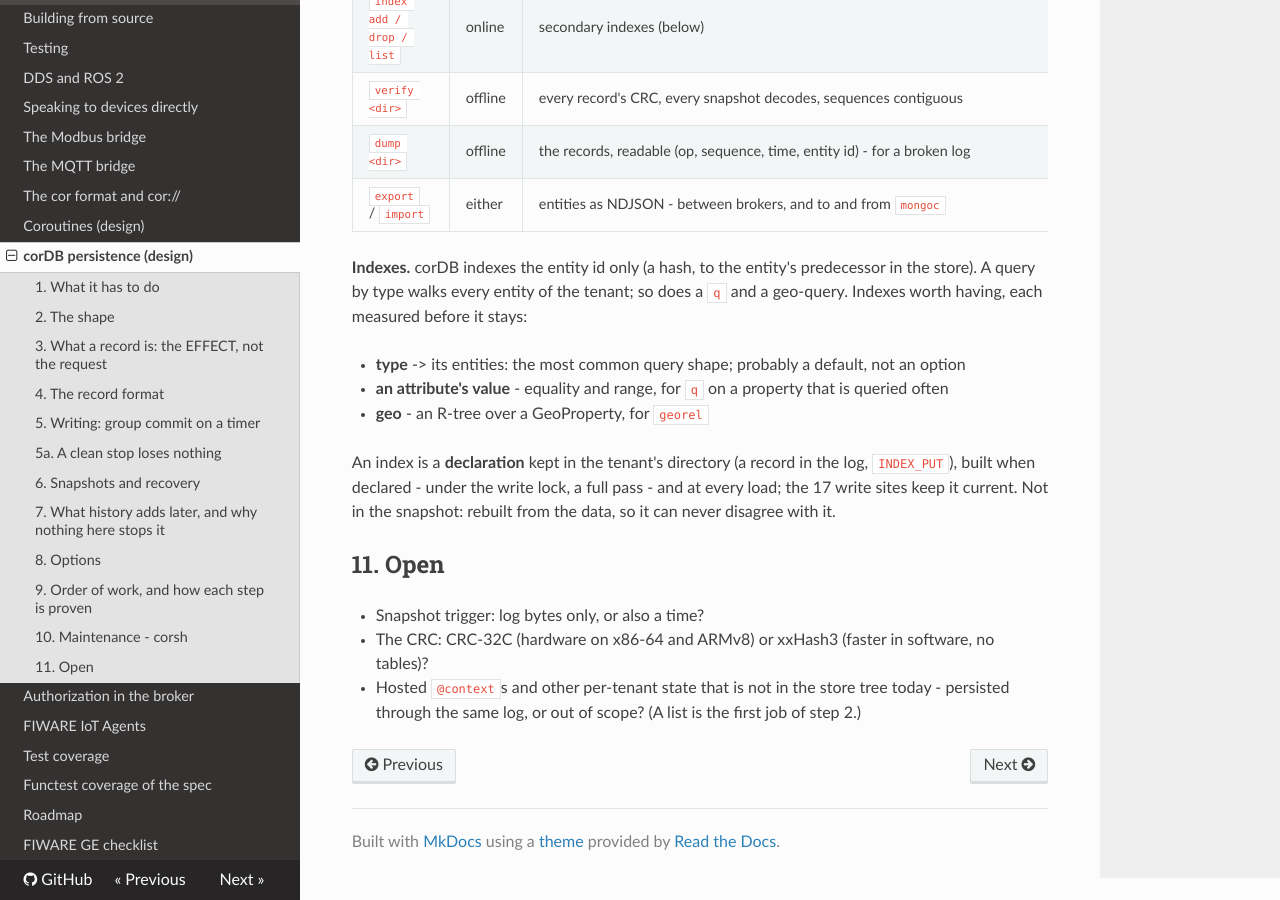
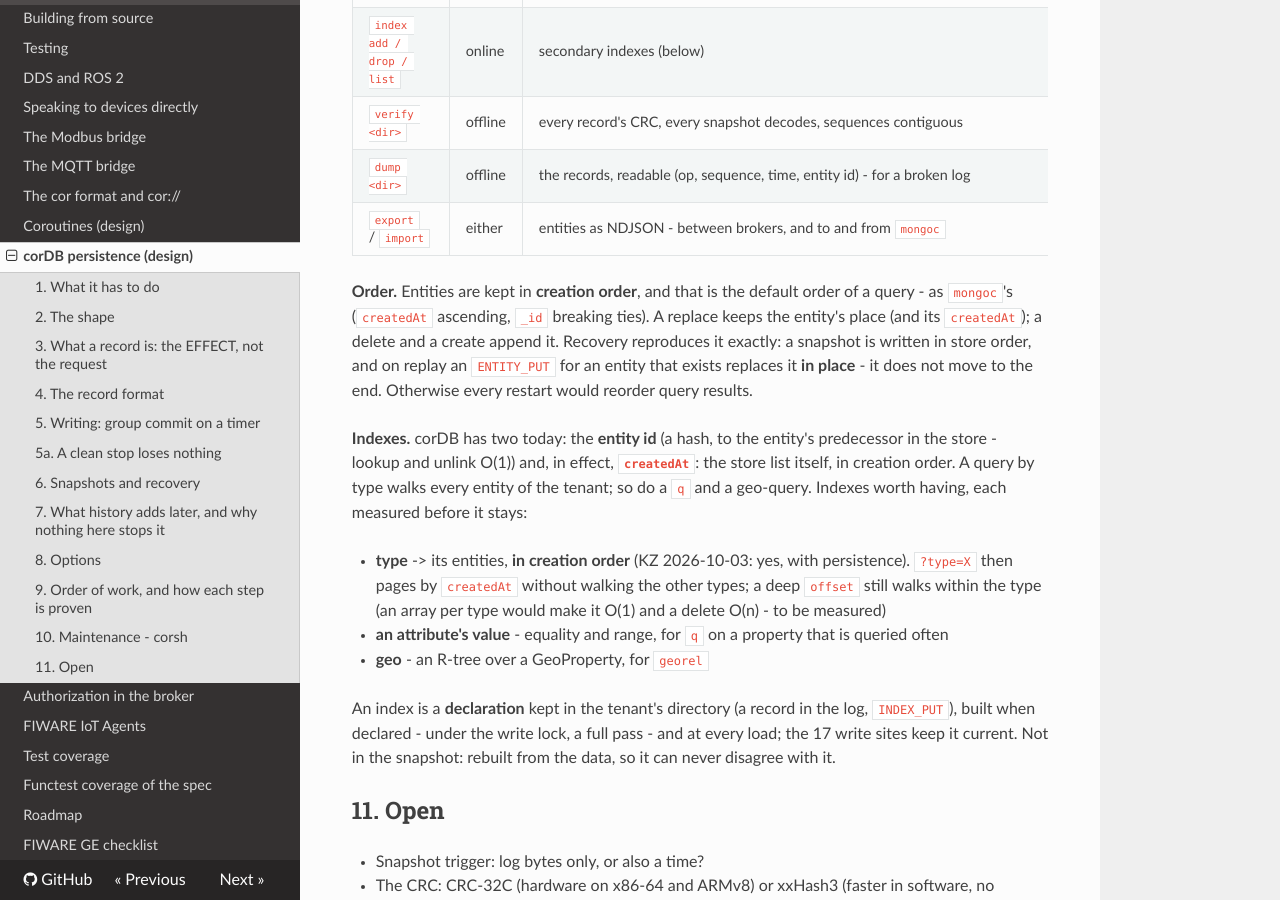
Before and after one commit to SEAMWARE/coraine, an MkDocs documentation site: the page built from doc/cordb-persistence.md, in a window 1280 px wide and 900 px high, scrolled down 5157 px. Built offline with MkDocs 1.6.1, drawn with Linux system fonts in a browser that asks for light colours; nearby versions of some CDN libraries; comment, search, counter and statistics services are not loaded; some of the changed text lies outside the part shown.

Commit message:
doc: cordb-persistence § 10 - corsh maintenance-only, in corDB's own repo; creation order kept through recovery; the type index in creation order
Co-Authored-By: Claude Opus 5.5 <noreply@anthropic.com>

```diff
--- a/doc/cordb-persistence.md
+++ b/doc/cordb-persistence.md
@@ -183,8 +183,9 @@ No `--dbDir`, no change: a corDB without a directory is the in-RAM store of toda
 
 ## 10. Maintenance - corsh
 
-KZ 2026-10-03: deleting, backing up, adding indexes - a tool for it, **corsh** (the corDB shell, in
-corTools). Interactive, and scriptable (`corsh -c 'backup /mnt/b'`).
+KZ 2026-10-03: deleting, backing up, adding indexes - a tool for it, **corsh** (the corDB shell). A
+**maintenance tool only**, for now; a general broker shell is for later. **corDB becomes its own
+repository, and corsh is part of it.** Interactive, and scriptable (`corsh -c 'backup /mnt/b'`).
 
 **Two ways in.** The data of a running broker is in that broker's RAM, under its locks: anything done
 to live data goes **through the broker** - corsh speaks cor:// to it, the requests served by the
@@ -204,11 +205,20 @@ no broker running, corsh works on a tenant directory **directly**: what needs no
 | `dump <dir>` | offline | the records, readable (op, sequence, time, entity id) - for a broken log |
 | `export` / `import` | either | entities as NDJSON - between brokers, and to and from `mongoc` |
 
-**Indexes.** corDB indexes the entity id only (a hash, to the entity's predecessor in the store). A
-query by type walks every entity of the tenant; so does a `q` and a geo-query. Indexes worth having,
+**Order.** Entities are kept in **creation order**, and that is the default order of a query - as
+`mongoc`'s (`createdAt` ascending, `_id` breaking ties). A replace keeps the entity's place (and its
+`createdAt`); a delete and a create append it. Recovery reproduces it exactly: a snapshot is written
+in store order, and on replay an `ENTITY_PUT` for an entity that exists replaces it **in place** - it
+does not move to the end. Otherwise every restart would reorder query results.
+
+**Indexes.** corDB has two today: the **entity id** (a hash, to the entity's predecessor in the store
+- lookup and unlink O(1)) and, in effect, **`createdAt`**: the store list itself, in creation order.
+A query by type walks every entity of the tenant; so do a `q` and a geo-query. Indexes worth having,
 each measured before it stays:
 
-- **type** -> its entities: the most common query shape; probably a default, not an option
+- **type** -> its entities, **in creation order** (KZ 2026-10-03: yes, with persistence). `?type=X`
+  then pages by `createdAt` without walking the other types; a deep `offset` still walks within the
+  type (an array per type would make it O(1) and a delete O(n) - to be measured)
 - **an attribute's value** - equality and range, for `q` on a property that is queried often
 - **geo** - an R-tree over a GeoProperty, for `georel`
 
```
